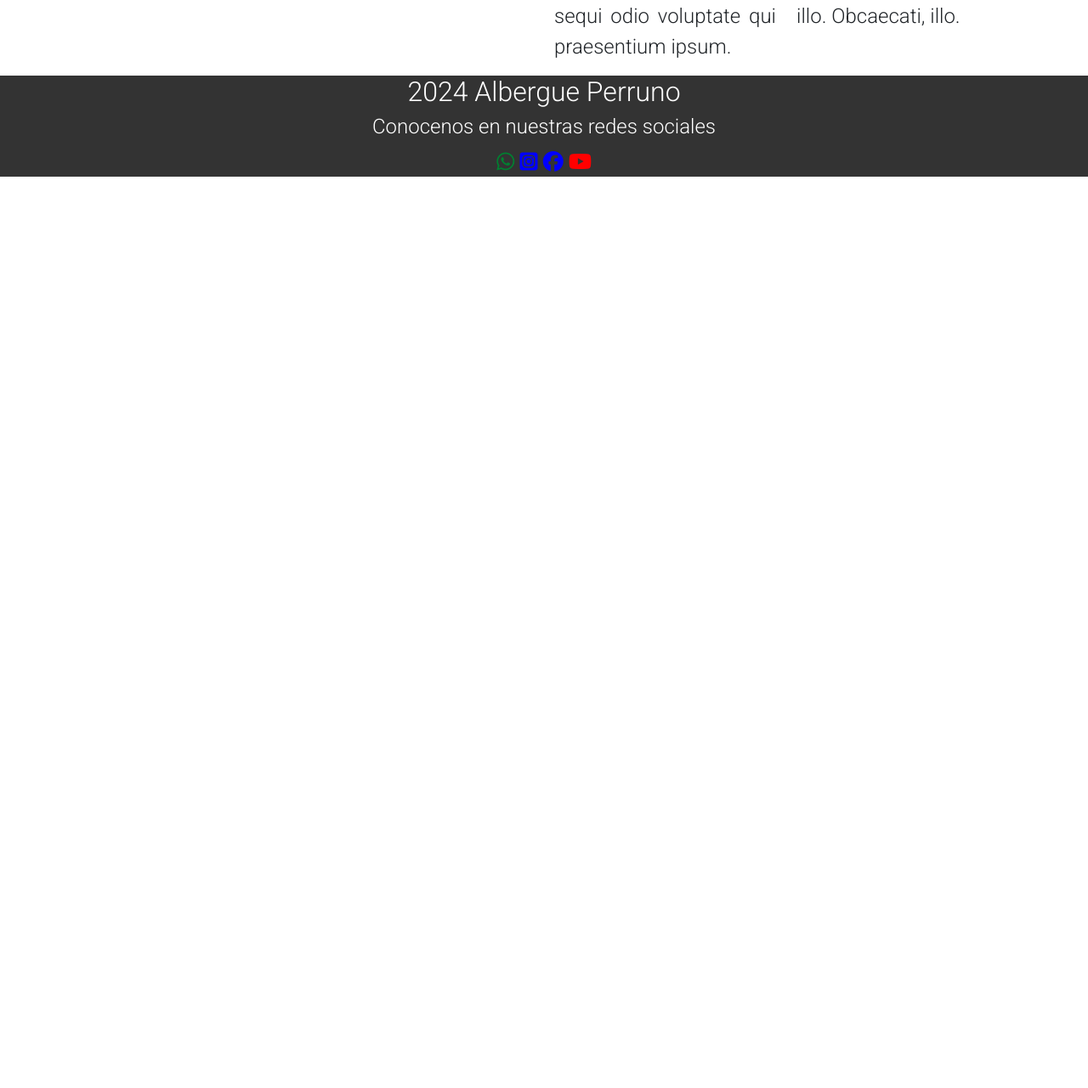
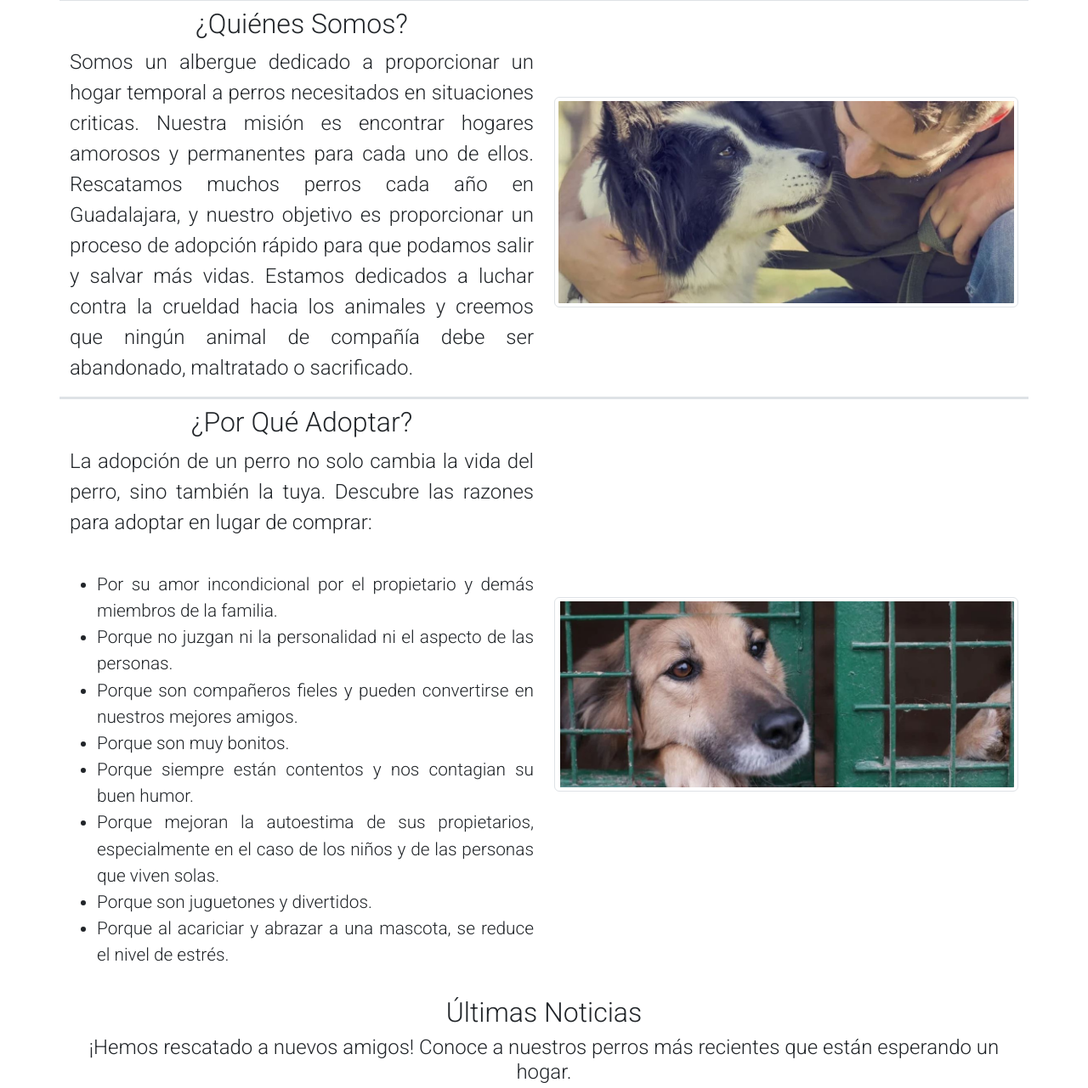
Before and after one commit to edarriagagdl/cursoWebDevelopment, a plain HTML site: page index-bs.html in a window 1280 px wide. Shown: the part 483-1764 px from the top of the page at 85% size. Before the commit the page ends 800 px from the top, so only its background shows below. Drawn offline with nearby package versions, Linux system fonts and the light colour scheme.

Commit message:
Actualize index-bs.html para usar bootstrap en el texto y las tarjetas

```diff
--- a/index-bs.html
+++ b/index-bs.html
@@ -75,33 +75,126 @@
       </nav>
     </header>
     <main>
+      <section class="imagenFondo imagenFondoMainIndex img-fluid">
+        <section>
+          <h1>Bienvenidos al albergue perruno</h1>
+          <h2>Salvando vidas, una pata a la vez</h2>
+        </section>
+      </section>
       <!-- Container + Row + Col -->
-      <section class="container">
-        <div class="row">
+      <section class="container border-top">
+        <div class="row border-top border-3 pt-2">
           <!-- breakpoint | 12 columnas-->
-          <div class="col-lg-6 col-md-8 col-sm-12">
+          <div class="col-lg-6 col-md-6 col-sm-12">
+            <h2>¿Quiénes Somos?</h2>
             <p>
-              Lorem ipsum, dolor sit amet consectetur adipisicing elit.
-              Voluptatum quaerat, laborum alias, dolores accusamus culpa
-              doloribus illum adipisci sit non maiores unde, repellat dolore
-              inventore amet praesentium cupiditate veniam soluta.
+              Somos un albergue dedicado a proporcionar un hogar temporal a
+              perros necesitados en situaciones criticas. Nuestra misión es
+              encontrar hogares amorosos y permanentes para cada uno de ellos.
+              Rescatamos muchos perros cada año en Guadalajara, y nuestro
+              objetivo es proporcionar un proceso de adopción rápido para que
+              podamos salir y salvar más vidas. Estamos dedicados a luchar
+              contra la crueldad hacia los animales y creemos que ningún animal
+              de compañía debe ser abandonado, maltratado o sacrificado.
             </p>
           </div>
-          <div class="col-lg-3 col-md-2 col-sm-12">
+          <div class="col-lg-6 col-md-6 col-sm-12 d-flex align-items-center">
+            <img
+              src="./assets/img/FotoQuienesSomos.JPG"
+              class="img-thumbnail"
+              alt=""
+            />
+          </div>
+        </div>
+        <div class="row border-top border-3 pt-2">
+          <!-- breakpoint | 12 columnas-->
+          <div class="col-lg-6 col-md-6 col-sm-12">
+            <h2>¿Por Qué Adoptar?</h2>
             <p>
-              Lorem ipsum dolor sit amet, consectetur adipisicing elit. Vero
-              provident numquam aliquid quo quas. Reiciendis, vero quae quo
-              delectus earum nostrum quibusdam minus, voluptatibus sequi odio
-              voluptate qui praesentium ipsum.
+              La adopción de un perro no solo cambia la vida del perro, sino
+              también la tuya. Descubre las razones para adoptar en lugar de
+              comprar:
             </p>
+            <br />
+            <ul>
+              <li>
+                Por su amor incondicional por el propietario y demás miembros de
+                la familia.
+              </li>
+              <li>
+                Porque no juzgan ni la personalidad ni el aspecto de las
+                personas.
+              </li>
+              <li>
+                Porque son compañeros fieles y pueden convertirse en nuestros
+                mejores amigos.
+              </li>
+              <li>Porque son muy bonitos.</li>
+              <li>
+                Porque siempre están contentos y nos contagian su buen humor.
+              </li>
+              <li>
+                Porque mejoran la autoestima de sus propietarios, especialmente
+                en el caso de los niños y de las personas que viven solas.
+              </li>
+              <li>Porque son juguetones y divertidos.</li>
+              <li>
+                Porque al acariciar y abrazar a una mascota, se reduce el nivel
+                de estrés.
+              </li>
+            </ul>
           </div>
-          <div class="col-lg-3 col-md-2 col sm-12">
-            <p>
-              Lorem ipsum dolor sit amet consectetur adipisicing elit. Nesciunt
-              veniam sed, illum deleniti tenetur modi? Architecto tempore ullam,
-              quisquam pariatur quidem quae, facilis aut totam, voluptate vitae
-              illo. Obcaecati, illo.
-            </p>
+          <div class="col-lg-6 col-md-6 col-sm-12 d-flex align-items-center">
+            <img
+              src="./assets/img/PerritoEncerrado.JPG"
+              class="img-thumbnail"
+              alt=""
+            />
+          </div>
+        </div>
+      </section>
+      <section class="container mt-3">
+        <h2>Últimas Noticias</h2>
+        <h3>
+          ¡Hemos rescatado a nuevos amigos! Conoce a nuestros perros más
+          recientes que están esperando un hogar.
+        </h3>
+        <div class="row">
+          <div class="col-lg-6 col-md-6 col-sm-12">
+            <div class="card" style="width: 28rem; height: 40rem">
+              <img
+                src="./assets/img/rescate1.jpg"
+                class="card-img-top"
+                alt="..."
+              />
+              <div class="card-body">
+                <h5 class="card-title text-center">Paul</h5>
+                <p class="card-text">
+                  Tenía hambre, estaba asustado, desnutrido y sucio. Paul era un
+                  cachorro que llevaba tiempo en la calle y que tenía tantos
+                  miedos como parásitos. Vivía sin hogar pero gracias a una
+                  salchicha y a su rescatista, ahora no vaga por las calles.
+                </p>
+              </div>
+            </div>
+          </div>
+          <div class="col-lg-6 col-md-6 col-sm-12">
+            <div class="card" style="width: 28rem; height: 40rem">
+              <img
+                src="./assets/img/rescate2.jpg"
+                class="card-img-top"
+                alt="..."
+              />
+              <div class="card-body">
+                <h5 class="card-title text-center">Lucero</h5>
+                <p class="card-text">
+                  Otra perrita que fue marcada por la indiferencia, fue
+                  rescatada por un grupo de cuidados para perros en una
+                  situación algo triste ya que no podía caminar por una lesión
+                  en su columna y cadera.
+                </p>
+              </div>
+            </div>
           </div>
         </div>
       </section>
```
